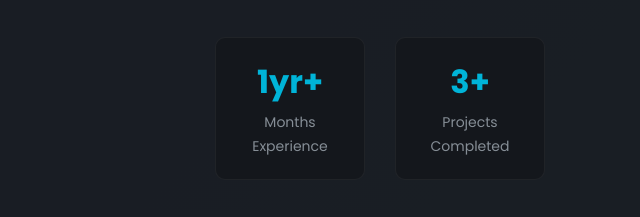
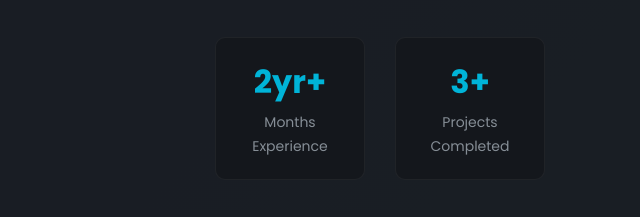
Before and after one commit to daniel001-beep/my-portfolio, a plain HTML site: page index.html in a window 1280 px wide. Shown: the part 1239-1456 px from the top of the page, 260-900 px from the left. Drawn offline with nearby package versions, Linux system fonts and the light colour scheme.

```diff
--- a/index.html
+++ b/index.html
@@ -1,4 +1,3 @@
-
 <!DOCTYPE html>
 <html lang="en">
 <head>
@@ -79,7 +78,7 @@
             </p>
             <div class="about-stats">
                 <div class="stat">
-                    <h3>1yr+</h3>
+                    <h3>2yr+</h3>
                     <p>Months Experience</p>
                 </div>
                 <div class="stat">
```
